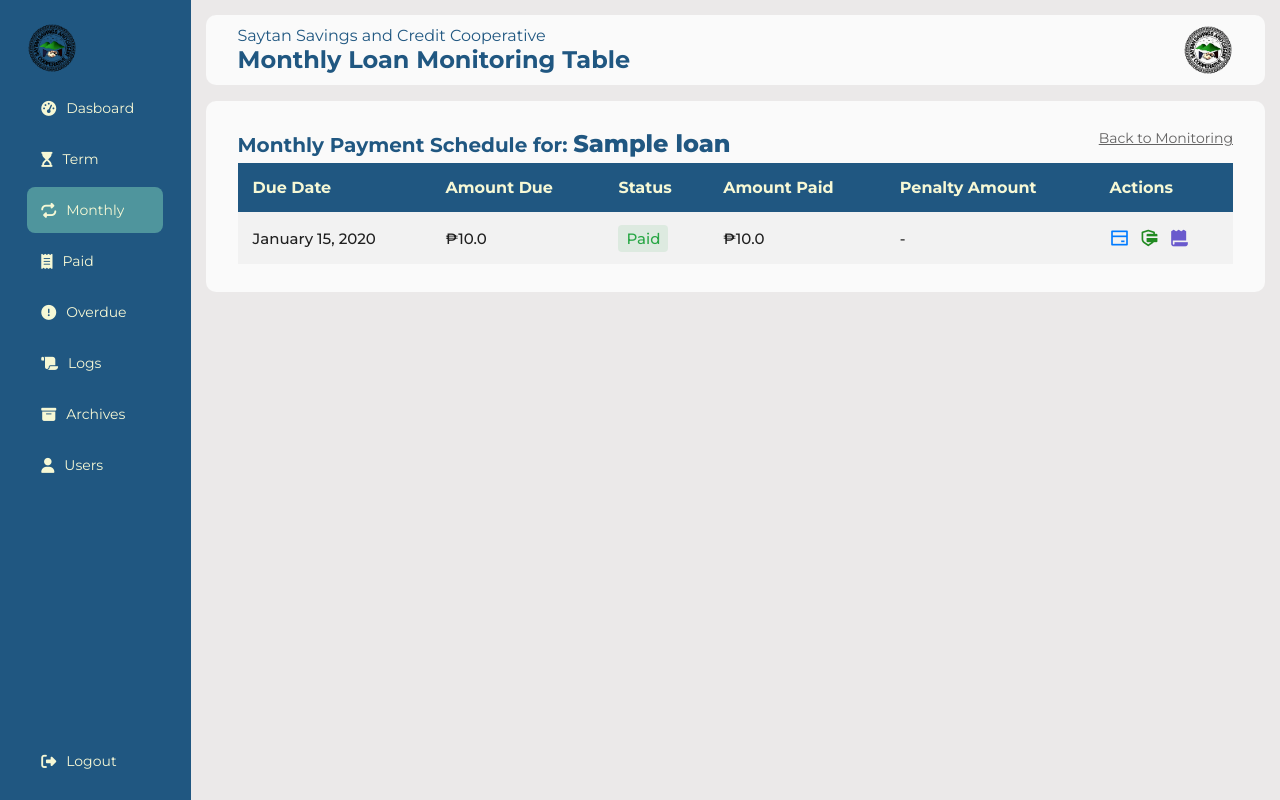
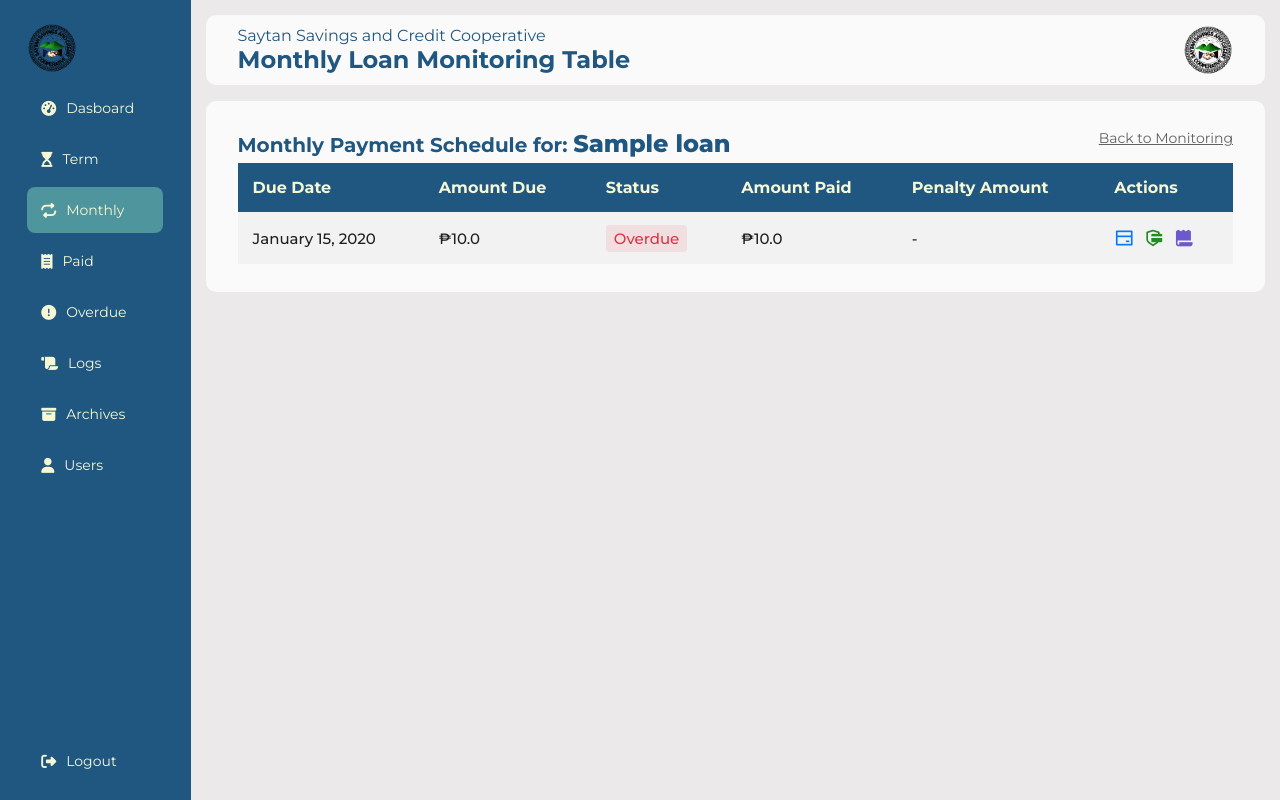
Before and after one commit to launcejoshuadayao/dayao-loan-monitoring, a Flask app: page /loan_schedule/1 in a window 1280 px wide. Run offline with Flask 3, Linux system fonts and the light colour scheme; the visitor is signed in with stand-in values (Sample User, id 1); tables that the repository leaves empty hold one stand-in row (values such as "Sample post"); some libraries are stand-ins or nearby versions.

Commit message:
monthly overdue still on works

```diff
--- a/templates/loan_schedule.html
+++ b/templates/loan_schedule.html
@@ -41,11 +41,11 @@
           <td>&#8369;{{ payment.amount_due }}</td>
 
           <td>
-            <span class="{% if loan.status == 'Current' %}status-current
-                          {% elif loan.status == 'Paid' %}status-paid
-                          {% elif loan.status == 'Overdue' %}status-overdue
+            <span class="{% if payment.status == 'Current' %}status-current
+                          {% elif payment.status == 'Paid' %}status-paid
+                          {% elif payment.status == 'Overdue' %}status-overdue
                           {% else %}status-default{% endif %}">
-              {{ loan.status }}
+              {{ payment.status }}
             </span>
           </td>
           <td>&#8369;{{payment.amount_paid}}</td>
```
